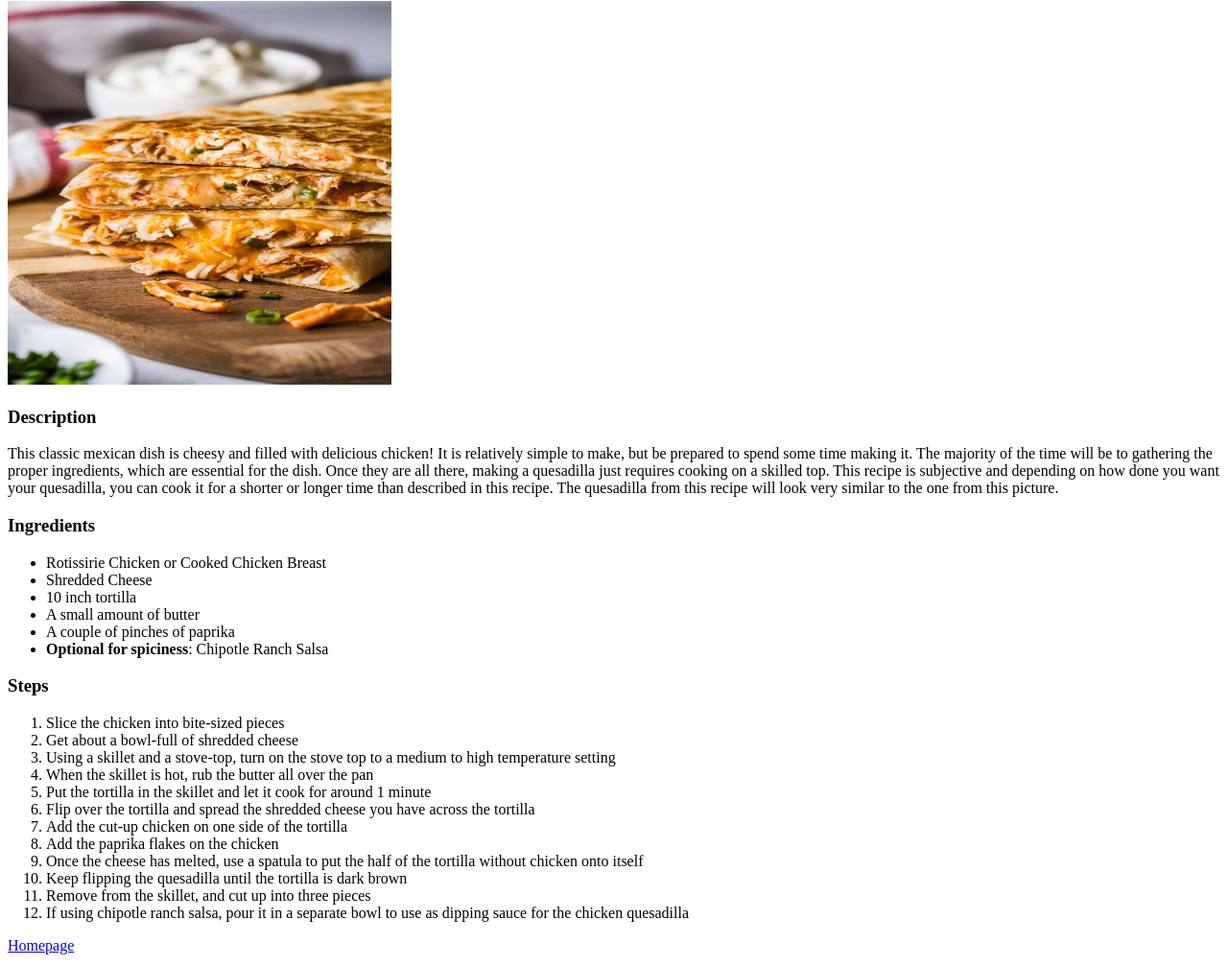
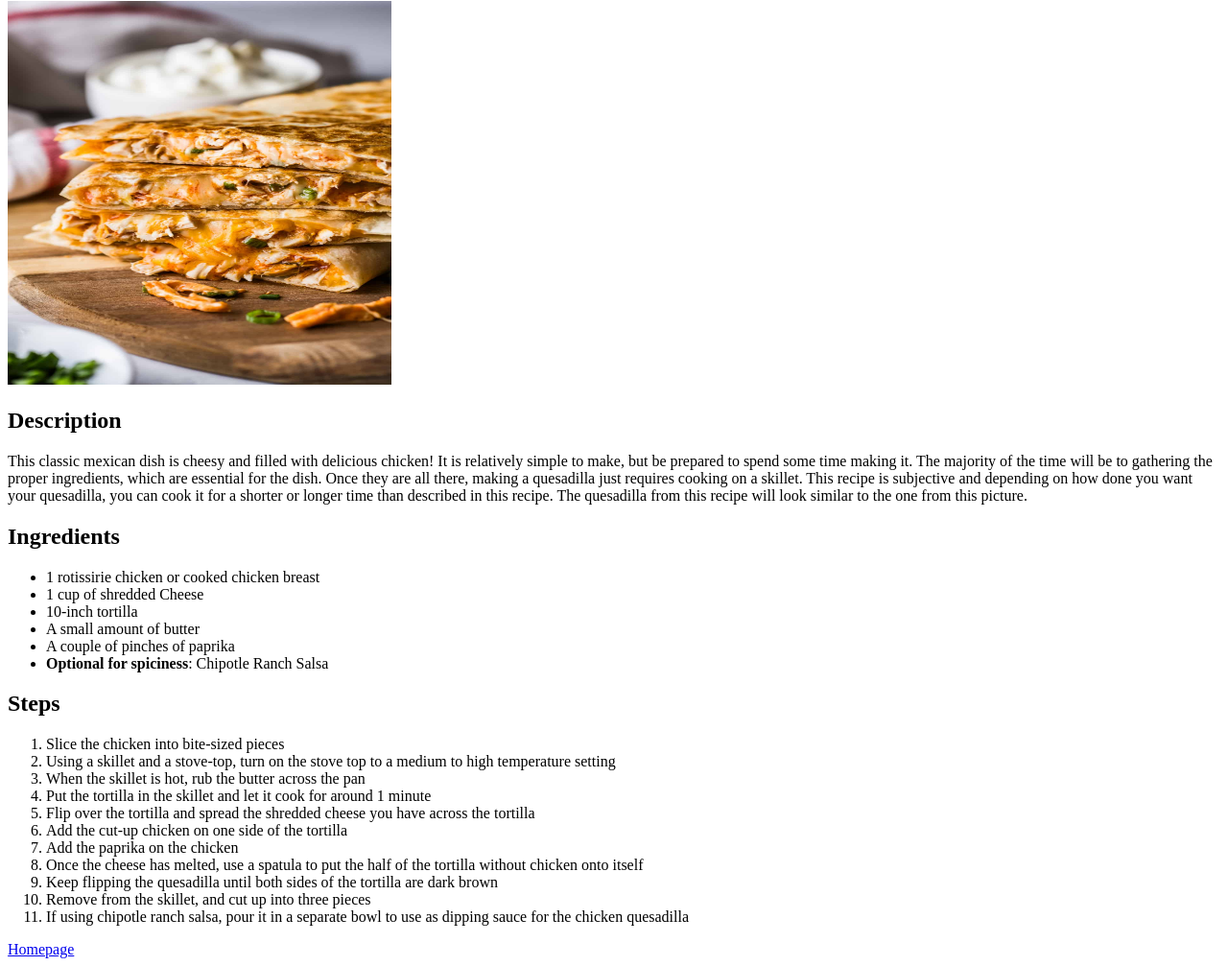
Before and after one commit to garrettpierce34/odin-recipes, a plain HTML site: page recipes/chickenQuesadilla.html in a window 1280 px wide. Shown: the part 79-1086 px from the top of the page at 96% size. Drawn offline with Linux system fonts and the light colour scheme.

Commit message:
Modify headers and chickenQuesadilla.html
To improve the readability of chickenQuesadilla
and to make the headers larger.

```diff
--- a/recipes/chickenQuesadilla.html
+++ b/recipes/chickenQuesadilla.html
@@ -10,40 +10,39 @@
         <h1>Chicken Quesadilla</h1>
         <img src="../images/chickenQuesadilla.jpg" alt="A picture of the delicious chicken quesadilla" width="400" height="400">
 
-        <h3>Description</h3>
+        <h2>Description</h2>
         <p>This classic mexican dish is cheesy and filled with delicious chicken!
             It is relatively simple to make, but be prepared to spend some time making it.
             The majority of the time will be to gathering the proper ingredients, which are essential
-            for the dish. Once they are all there, making a quesadilla just requires cooking on a skilled top.
+            for the dish. Once they are all there, making a quesadilla just requires cooking on a skillet.
             This recipe is subjective and depending on how done you want your quesadilla, you can cook it for
             a shorter or longer time than described in this recipe. The quesadilla from this recipe will look
-            very similar to the one from this picture. </p>
+            similar to the one from this picture. </p>
 
-        <h3>Ingredients</h3>
+        <h2>Ingredients</h2>
         <ul>
-            <li>Rotissirie Chicken or Cooked Chicken Breast</li>
-            <li>Shredded Cheese</li>
-            <li>10 inch tortilla</li>
+            <li>1 rotissirie chicken or cooked chicken breast</li>
+            <li> 1 cup of shredded Cheese</li>
+            <li>10-inch tortilla</li>
             <li>A small amount of butter</li>
             <li>A couple of pinches of paprika</li>
             <li><strong>Optional for spiciness</strong>: Chipotle Ranch Salsa</li>
         </ul>
 
-        <h3>Steps</h3>
+        <h2>Steps</h2>
         <ol>
             <li>Slice the chicken into bite-sized pieces</li>
-            <li>Get about a bowl-full of shredded cheese</li>
             <li>Using a skillet and a stove-top, turn on the stove top to
                 a medium to high temperature setting </li>
-            <li>When the skillet is hot, rub the butter all over the pan</li>
+            <li>When the skillet is hot, rub the butter across the pan</li>
             <li>Put the tortilla in the skillet and let it cook for around 1 minute</li>
             <li>Flip over the tortilla and spread the shredded cheese
                 you have across the tortilla</li>
             <li>Add the cut-up chicken on one side of the tortilla</li>
-            <li>Add the paprika flakes on the chicken</li>
+            <li>Add the paprika on the chicken</li>
             <li>Once the cheese has melted, use a spatula to put the half of
                 the tortilla without chicken onto itself</li>
-            <li>Keep flipping the quesadilla until the tortilla is dark brown</li>
+            <li>Keep flipping the quesadilla until both sides of the tortilla are dark brown</li>
             <li>Remove from the skillet, and cut up into three pieces</li>
             <li>If using chipotle ranch salsa, pour it in a separate bowl
                 to use as dipping sauce for the chicken quesadilla</li>
```
Also changed, not shown: recipes/chocolateChipCookies.html (+3 -3 lines), recipes/veggieOmelet.html (+3 -3 lines).
